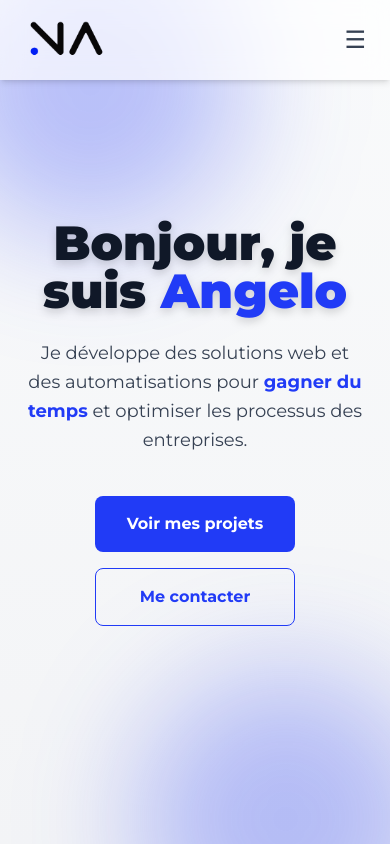
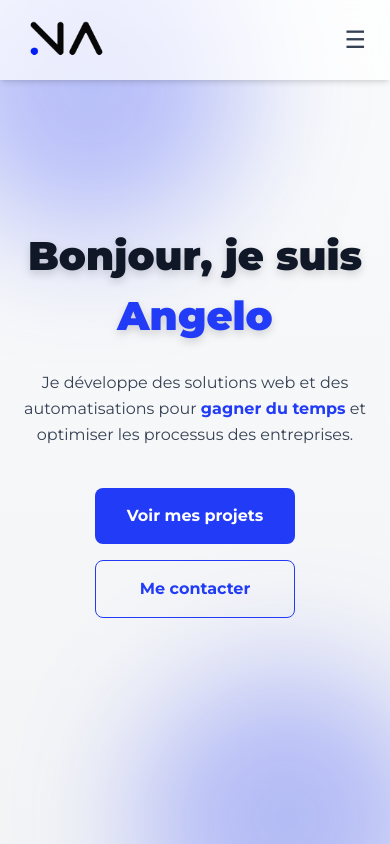
Before and after one commit to AngeloNR-27/angelo-anr-portfolio, a Next.js app: page / in a window 390 px wide. Built offline with nearby package versions, Linux system fonts and the light colour scheme.

Commit message:
fix(hero): make text responsive on large screens (HD/4K) and fix overflow

```diff
--- a/app/layout.tsx
+++ b/app/layout.tsx
@@ -38,29 +38,22 @@
 //     </html>
 //   );
 // }
-import type { Metadata } from "next";
+// app/layout.tsx
+import { Montserrat } from "next/font/google";
 import "./globals.css";
 
-export const metadata: Metadata = {
-  title: "Portfolio Angelo ANR",
-  description: "Portfolio développeur web et automatisation",
-};
+const montserrat = Montserrat({
+  subsets: ["latin"],
+  weight: ["400","500","700","900"],
+  variable: "--font-montserrat",
+});
 
-export default function RootLayout({
-  children,
-}: Readonly<{
-  children: React.ReactNode;
-}>) {
+export default function RootLayout({ children }: { children: React.ReactNode }) {
   return (
     <html lang="fr">
-      <head>
-        {/* Montserrat CDN */}
-        <link
-          href="https://fonts.googleapis.com/css2?family=Montserrat:wght@400;500;700;900&display=swap"
-          rel="stylesheet"
-        />
-      </head>
-      <body className="font-sans antialiased">{children}</body>
+      <body className={`${montserrat.variable} font-sans antialiased`}>
+        {children}
+      </body>
     </html>
   );
 }
--- a/app/page.tsx
+++ b/app/page.tsx
@@ -33,7 +33,7 @@ export default function Home() {
                 className="relative group hover:text-gray-900 dark:hover:text-white transition"
               >
                 {item}
-                <span className="absolute left-0 -bottom-1 w-0 h-0.5 bg-primary transition-all group-hover:w-full"></span>
+                <span className="absolute left-0 -bottom-1 w-0 h-0.5 bg-[#213BF6] transition-all group-hover:w-full"></span>
               </a>
             ))}
           </nav>
@@ -73,17 +73,20 @@ export default function Home() {
         <div className="absolute -top-20 -left-16 w-80 h-80 bg-[#213BF6]/30 rounded-full filter blur-3xl animate-blob"></div>
         <div className="absolute -bottom-32 -right-16 w-80 h-80 bg-[#213BF6]/30 rounded-full filter blur-3xl animate-blob animation-delay-2000"></div>
 
-        <h1 className="text-5xl md:text-6xl font-extrabold text-gray-900 dark:text-white mb-6 drop-shadow-lg animate-fadeUp">
-          Bonjour, je suis{" "}
-          <span className="text-[#213BF6]">Angelo</span>
+        {/* Hero Text */}
+        <h1 className="font-extrabold text-gray-900 dark:text-white mb-6 drop-shadow-lg animate-fadeUp"
+            style={{ fontSize: "clamp(2.5rem, 5vw, 5rem)" }}>
+          Bonjour, je suis <span className="text-[#213BF6]">Angelo</span>
         </h1>
 
-        <p className="text-gray-700 dark:text-gray-300 text-lg md:text-xl mb-10 max-w-2xl leading-relaxed animate-fadeUp animate-delay-100">
+        <p className="text-gray-700 dark:text-gray-300 mb-10 max-w-2xl leading-relaxed animate-fadeUp animate-delay-100"
+           style={{ fontSize: "clamp(1rem, 2.5vw, 1.5rem)" }}>
           Je développe des solutions web et des automatisations pour{" "}
           <span className="font-semibold text-[#213BF6]">gagner du temps</span> et
           optimiser les processus des entreprises.
         </p>
 
+        {/* CTA Buttons */}
         <div className="flex flex-col sm:flex-row gap-4 animate-fadeUp animate-delay-200">
           <a
             href="#projects"
```
